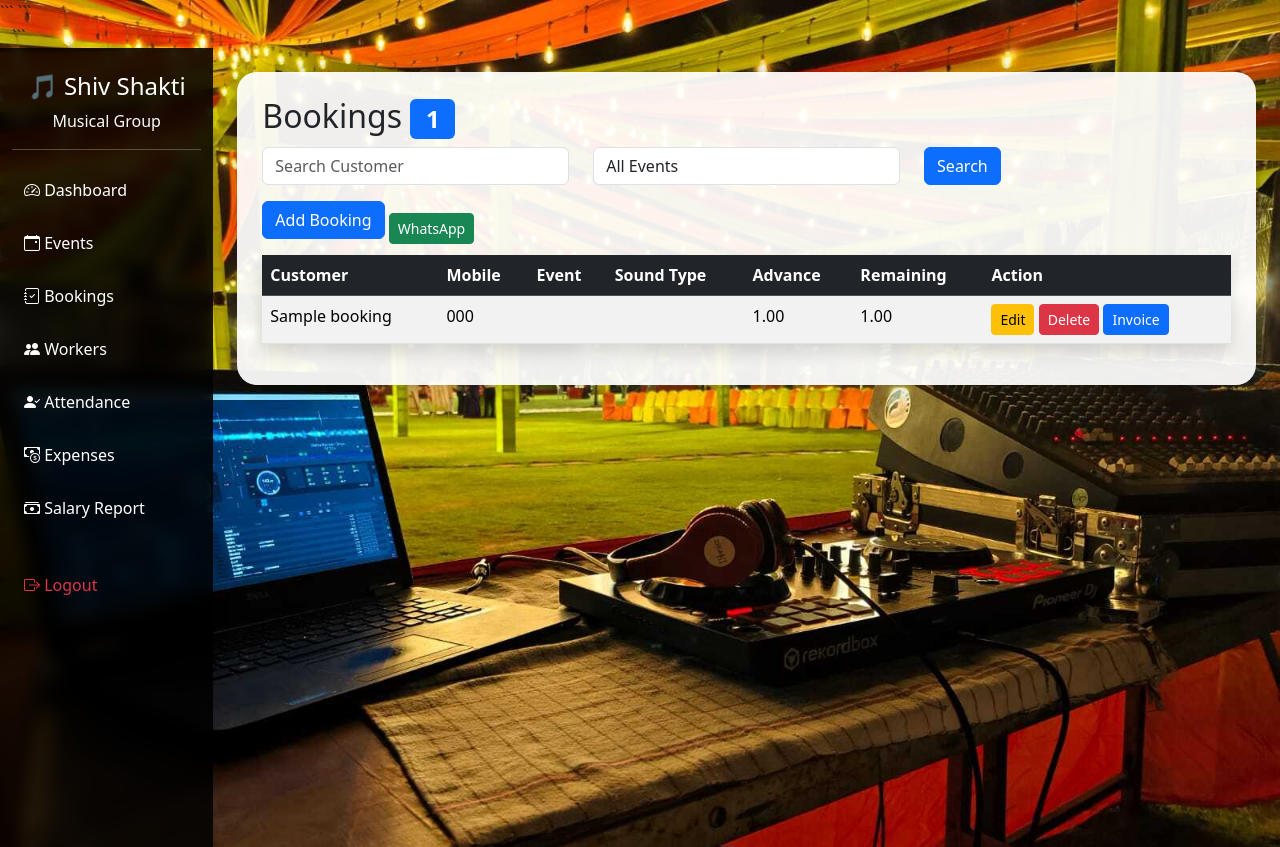
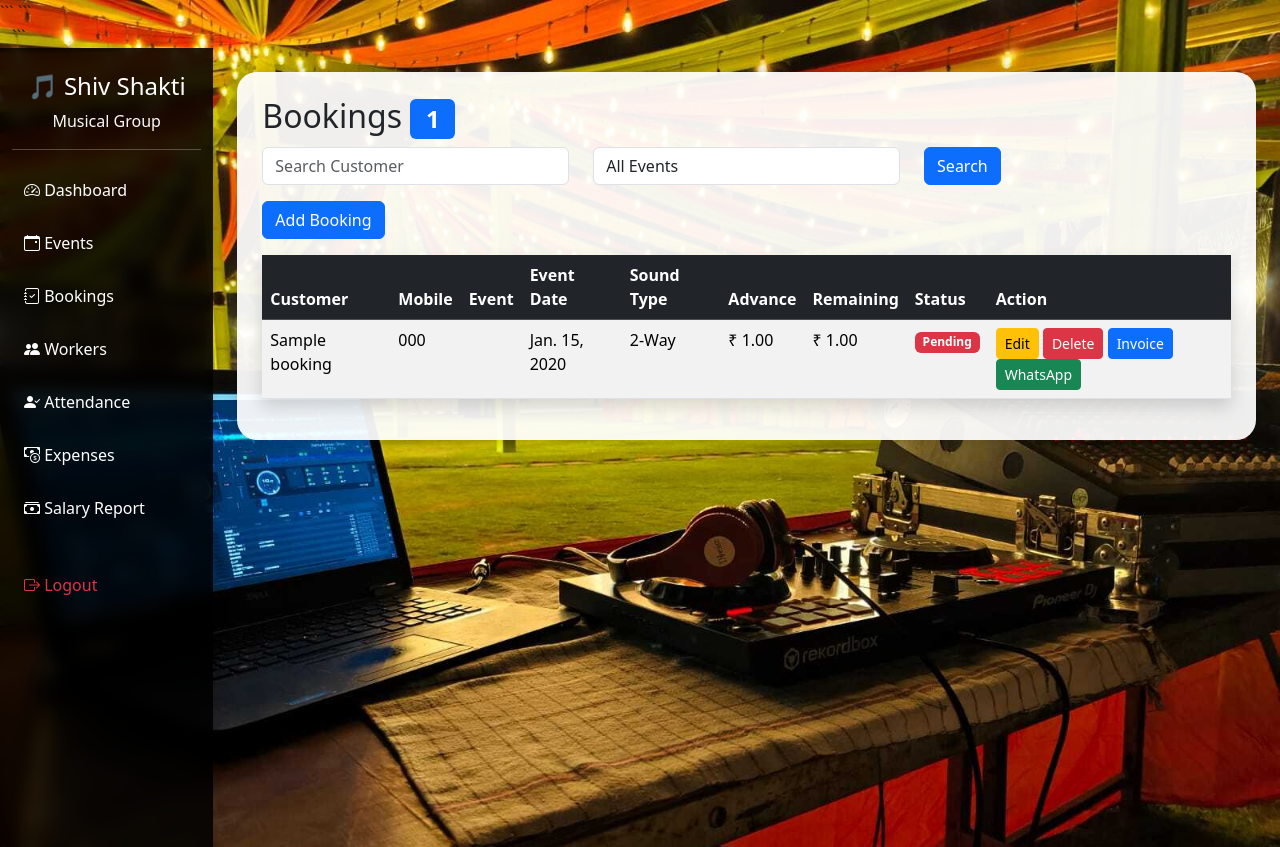
Before and after one commit to vidhiPrajapati21/shiv-shakti-musical-group, a Django app: page /bookings/ in a window 1280 px wide. Shown: the top 847 px of the page. Run offline with Django 5.2, Linux system fonts and the light colour scheme; data comes from the database, SQL or seed files in the repository; both versions use the stored data as it was after the commit; tables that the repository leaves empty hold one stand-in row (values such as "Sample post").

Commit message:
Added event date in bookings

```diff
--- a/bookings/models.py
+++ b/bookings/models.py
@@ -17,9 +17,16 @@ class Booking(models.Model):
         blank=True
     )
 
+    # Event Date
+    event_date = models.DateField(
+        null=True,
+        blank=True
+    )
+
     SOUND_CHOICES = [
         ('2-Way', '2-Way'),
         ('3-Way', '3-Way'),
+        ('4-Way', '4-Way'),
         ('Custom', 'Custom'),
     ]
 
@@ -54,5 +61,9 @@ class Booking(models.Model):
         default='Pending'
     )
 
+    created_at = models.DateTimeField(
+        auto_now_add=True
+    )
+
     def __str__(self):
-        return self.customer_name
+        return f"{self.customer_name} - {self.event_date}"
--- a/templates/bookings/booking_list.html
+++ b/templates/bookings/booking_list.html
@@ -13,6 +13,7 @@
     </span>
 
 </h2>
+
 <form method="GET" class="row mb-3">
 
     <div class="col-md-4">
@@ -61,6 +62,7 @@
     </div>
 
 </form>
+
 <a href="{% url 'booking_add' %}"
 class="btn btn-primary mb-3">
 
@@ -77,14 +79,18 @@ Add Booking
             <th>Customer</th>
             <th>Mobile</th>
             <th>Event</th>
+            <th>Event Date</th>
             <th>Sound Type</th>
             <th>Advance</th>
             <th>Remaining</th>
+            <th>Status</th>
             <th>Action</th>
 
         </tr>
 
     </thead>
+
+    <tbody>
 
         {% for b in bookings %}
 
@@ -96,11 +102,31 @@ Add Booking
 
             <td>{{ b.event }}</td>
 
-    <td>{{ b.package }}</td>
+            <td>{{ b.event_date }}</td>
 
-    <td>{{ b.advance_payment }}</td>
+            <td>{{ b.sound_type }}</td>
 
-    <td>{{ b.remaining_payment }}</td>
+            <td>₹ {{ b.advance_payment }}</td>
+
+            <td>₹ {{ b.remaining_payment }}</td>
+
+            <td>
+
+                {% if b.payment_status == "Paid" %}
+
+                    <span class="badge bg-success">
+                        Paid
+                    </span>
+
+                {% else %}
+
+                    <span class="badge bg-danger">
+                        Pending
+                    </span>
+
+                {% endif %}
+
+            </td>
 
             <td>
 
@@ -119,19 +145,31 @@ Add Booking
                     Invoice
                 </a>
 
+                <a href="{% url 'whatsapp_booking' b.id %}"
+                class="btn btn-success btn-sm">
+                    WhatsApp
+                </a>
+
             </td>
 
-    <a href="{% url 'whatsapp_booking' b.id %}"
-    class="btn btn-success btn-sm">
+        </tr>
 
-       WhatsApp
+        {% empty %}
 
-    </a>
+        <tr>
+
+            <td colspan="9" class="text-center">
+
+                No Bookings Found
+
+            </td>
 
         </tr>
 
         {% endfor %}
 
+    </tbody>
+
 </table>
 
 {% endblock %}
```
Also changed, not shown: bookings/forms.py (+13 -0 lines), bookings/migrations/0005_booking_created_at_booking_event_date_and_more.py (added), db.sqlite3, expenses/migrations/0003_alter_expense_event_alter_expense_expense_type.py (added). Lines whose indentation alone changed are shown as unchanged.
